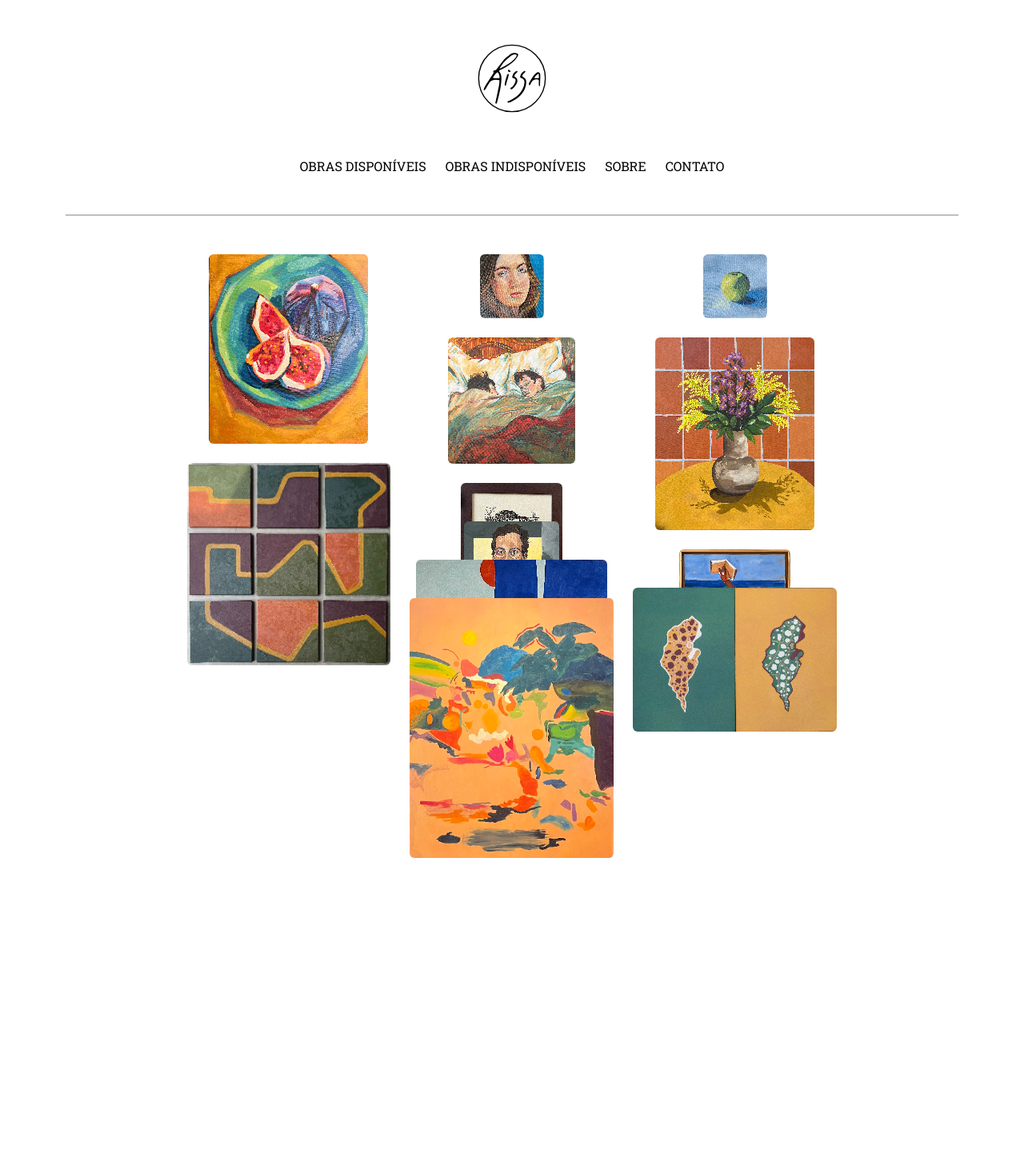
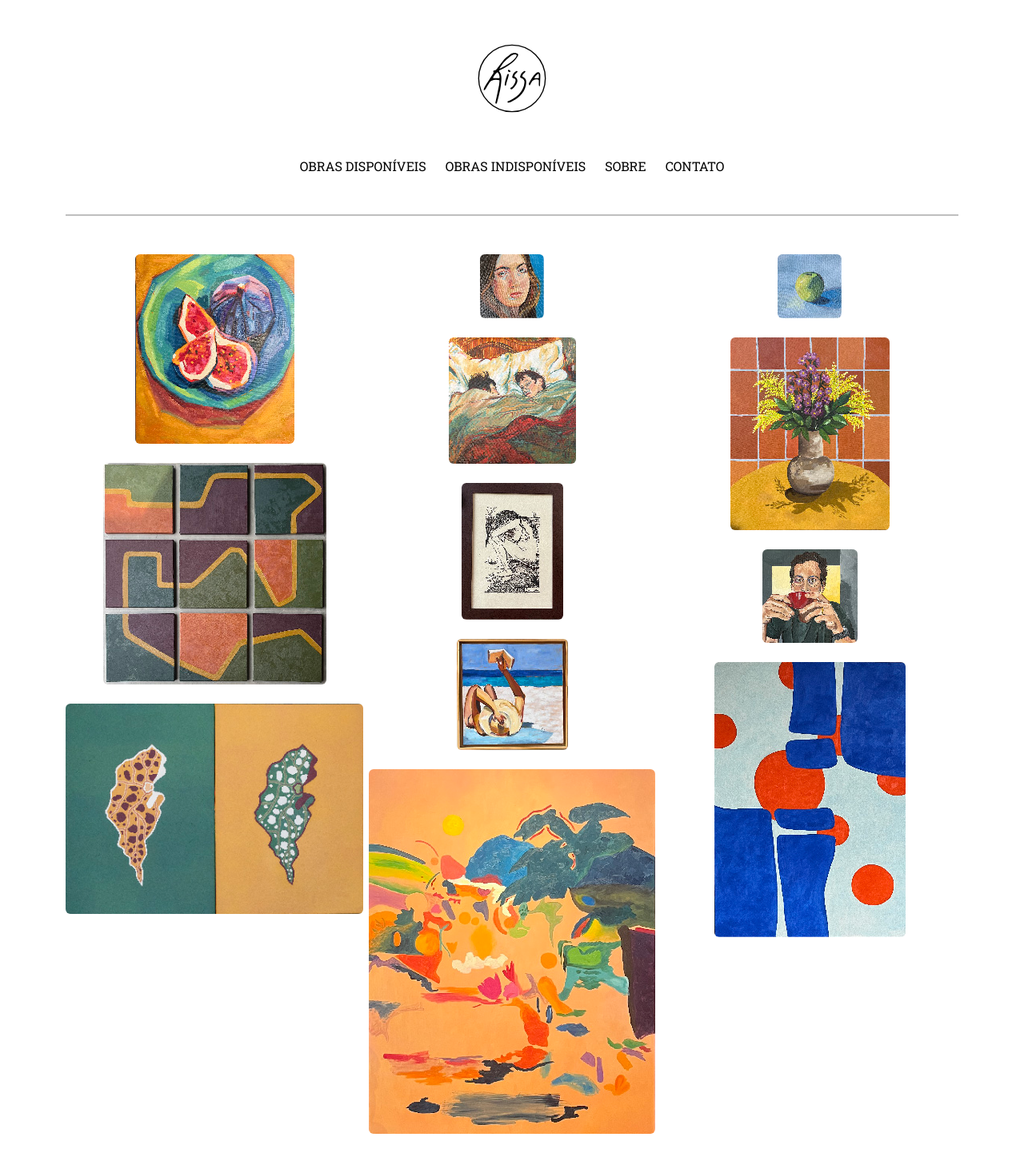
Before and after one commit to danigerf/raissamour, a Jekyll site: the page built from index.markdown, in a window 1280 px wide. Shown: the whole page at 80% size. Built offline with Jekyll 4.4.1, drawn with Linux system fonts in a browser that asks for light colours; before the commit the page ends 1073 px from its top, so only the background shows below that.

Commit message:
ajuste do grid na home

```diff
--- a/_includes/head.html
+++ b/_includes/head.html
@@ -15,4 +15,5 @@
     rel="stylesheet"
   />
   <link rel="stylesheet" type="text/css" href="/assets/styles/estilos.css" />
+   <!-- <link rel="stylesheet" href="/assets/styles/styles.css"> -->
 </head>
--- a/_includes/header.html
+++ b/_includes/header.html
@@ -3,7 +3,14 @@
 </div>
 
 <div class="row text-center justify-content-center mt-5">
-  <a href="/" class="col-auto">OBRAS DISPONÍVEIS</a>
+  <a
+    href="/"
+    {%if page.url=""="item.link"%}
+    class="current"
+    {%endif%}
+    class="col-auto"
+    >OBRAS DISPONÍVEIS</a
+  >
   <a href="/indisponivel" class="col-auto">OBRAS INDISPONÍVEIS</a>
   <a href="/sobre" class="col-auto">SOBRE</a>
   <a href="/contato" class="col-auto">CONTATO</a>
@@ -11,3 +18,9 @@
 <div class="mt-5 mb-5">
   <hr style="border-top: 2px solid black" />
 </div>
+
+<nav>
+  {% for item in site.data.navigation %}
+    <a href="{{ item.link }}"{% if page.url == item.link %} class="current"{% endif %}>{{ item.name }}</a>
+  {% endfor %}
+</nav>
--- a/_includes/scripts.html
+++ b/_includes/scripts.html
@@ -3,42 +3,21 @@
   integrity="sha384-FKyoEForCGlyvwx9Hj09JcYn3nv7wiPVlz7YYwJrWVcXK/BmnVDxM+D2scQbITxI"
   crossorigin="anonymous"
 ></script>
-<script src="https://unpkg.com/masonry-layout@4/dist/masonry.pkgd.min.js"></script>
-<!-- <script src="https://unpkg.com/imagesloaded@4/imagesloaded.pkgd.min.js"></script>
+
+<script src="https://cdn.jsdelivr.net/npm/masonry-layout@4.2.2/dist/masonry.pkgd.min.js" integrity="sha384-GNFwBvfVxBkLMJpYMOABq3c+d3KnQxudP/mGPkzpZSTYykLBNsZEnG2D9G/X/+7D" crossorigin="anonymous" async></script>
+
+<script src="https://unpkg.com/imagesloaded@4/imagesloaded.pkgd.min.js"></script>
 <script>
-  document.addEventListener("DOMContentLoaded", function () {
-    // Adicionar um pequeno atraso para garantir que o Bootstrap tenha terminado o layout
-    setTimeout(function () {
-      var grid = document.querySelector("#gallery");
+var elem = document.querySelector('.grid');
 
-      // Primeiro, garantir que as imagens estão carregadas
-      imagesLoaded(grid, function () {
-        // Inicializar o Masonry com as configurações corretas
-        var msnry = new Masonry(grid, {
-          itemSelector: ".grid-item",
-          percentPosition: true,
-          gutter: 16,
-          transitionDuration: "0.3s",
-        });
+  var elem = document.querySelector('.grid');
 
-        // Forçar um layout refresh após um pequeno delay
-        setTimeout(function () {
-          msnry.layout();
-        }, 100);
-      });
-    }, 100);
+  imagesLoaded(elem, function() {
+    var msnry = new Masonry(elem, {
+
+      percentPosition: true,
+
+    });
   });
 
-  // Também recalcular o layout quando a janela for redimensionada
-  window.addEventListener("resize", function () {
-    var grid = document.querySelector("#gallery");
-    if (grid && typeof Masonry !== "undefined") {
-      var msnry = Masonry.data(grid);
-      if (msnry) {
-        setTimeout(function () {
-          msnry.layout();
-        }, 100);
-      }
-    }
-  });
-</script> -->
+</script>
--- a/_layouts/default.html
+++ b/_layouts/default.html
@@ -3,6 +3,7 @@
   {% include head.html %}
   <body>
     <div class="container">{% include header.html %} {{content}}</div>
+
     {% include scripts.html %}
   </body>
 </html>
--- a/assets/styles/estilos.css
+++ b/assets/styles/estilos.css
@@ -9,7 +9,16 @@ h1 {
   font-weight: bold;
 }
 
-a{
+a {
   text-decoration: none;
   color: black;
 }
+
+.current {
+  color: green;
+}
+
+.grid-sizer {
+  width: 33.333%;
+  /* garante 3 colunas */
+}
--- /dev/null
+++ b/assets/styles/main.scss
@@ -0,0 +1,3 @@
+.current {
+    color: green;
+}
--- /dev/null
+++ b/assets/styles/styles.scss
@@ -0,0 +1 @@
+--- --- @import "main";
--- a/index.markdown
+++ b/index.markdown
@@ -3,20 +3,17 @@ title: Ateliê Raissa Moura
 layout: default
 ---
 
-<div>
-	<!-- <h2>Obras disponíveis</h2> -->
 
-<div class='row mt-3 w-75 mx-auto text-center' data-masonry id="gallery">
-{% for post in site.categories.disponivel %}
-<div class="col-sm-6 col-lg-4 mb-4">
-	<a href="{{post.url}}">
 
-<img src="{{post.image}}" alt="{{post.title}}" class="img-fluid rounded" style="border: none;"/>
+  <div class="grid mx-auto" data-masonry='{"percentPosition": true }'>
 
-</a>
+    {% for post in site.categories.disponivel %}
+		<div class="col-sm-6 col-lg-4 mb-4 grid-item text-center">
 
-</div>
-{% endfor %}
+		<a href="{{post.url}}">
+			<img src="{{post.image}}" alt="{{post.title}}" class="img-fluid rounded" style="border: none;"/>
+		</a>
 
-</div>
-</div>
+		</div>
+    {% endfor %}
+  </div>
```
